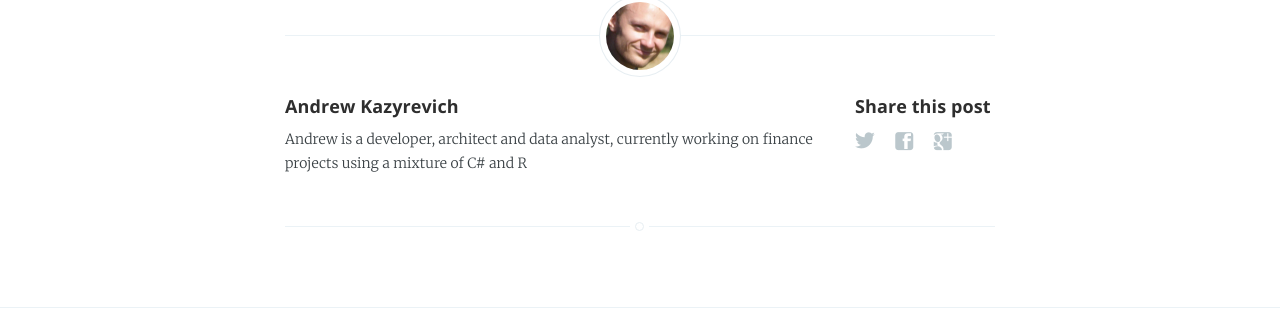
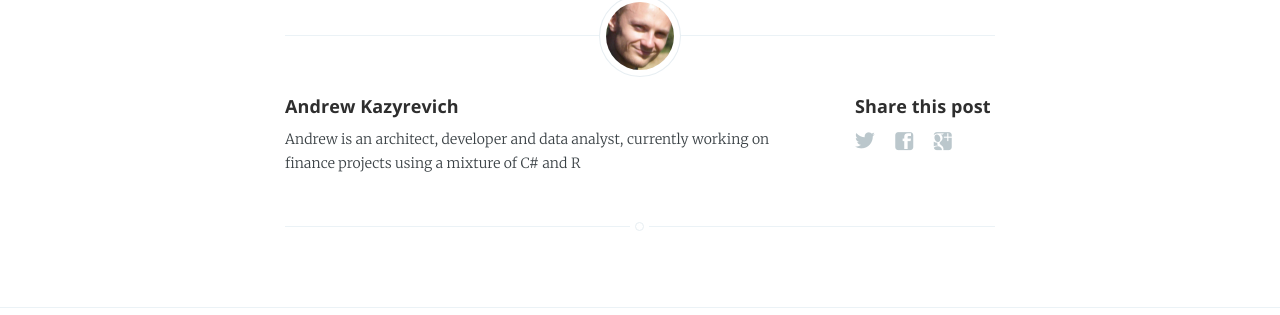
Before and after one commit to andreister/andreister.github.io, a Jekyll site: the page built from _posts/2014-12-29-welcome-to-jekyll.markdown, in a window 1280 px wide. Shown: the part 1531-1846 px from the top of the page. Built offline with Jekyll 4.4.1, drawn with Linux system fonts in a browser that asks for light colours; Markdown is read by kramdown in place of the engine named in the settings.

```diff
--- a/_config.yml
+++ b/_config.yml
@@ -11,4 +11,4 @@ domain_name: 'http://yourblog-domain.com'
 url:            'blog url'	# Details for the RSS feed generator
 
 author:         'Andrew Kazyrevich'
-authorbio:	'Andrew is a developer, architect and data analyst, currently working on finance projects using a mixture of C# and R'
+authorbio:	'Andrew is an architect, developer and data analyst, currently working on finance projects using a mixture of C# and R'
```
Also changed, not shown: _posts/2016-03-17-locality-sensitive-hashing.markdown (added, +14 -0 lines).
